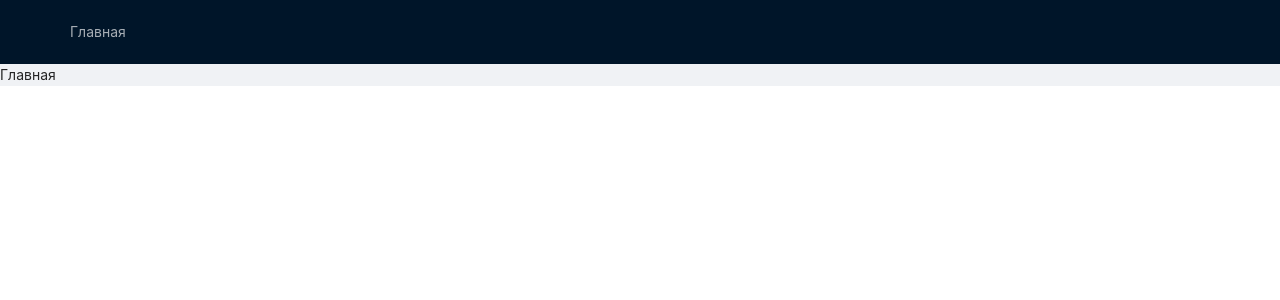
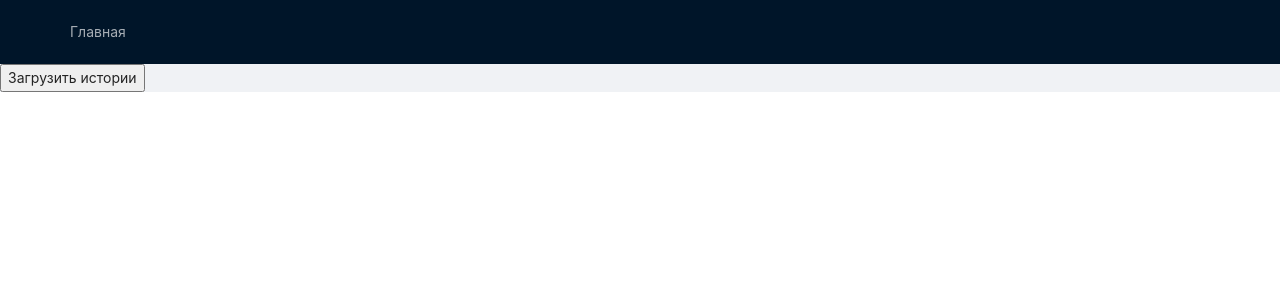
Before and after one commit to MashinaSSokom/avito-test, a React (Create React App) app: page / in a window 1280 px wide. Shown: the top 300 px of the page. Built offline with nearby package versions, Linux system fonts and the light colour scheme.

Commit message:
add fetch stories button

```diff
--- a/src/pages/Home.tsx
+++ b/src/pages/Home.tsx
@@ -1,9 +1,16 @@
 import React, {FC} from 'react';
+import {useActions} from "../hooks/useActions";
+import {useTypedSelector} from "../hooks/useTypedSelector";
 
 const Home:FC = () => {
+    const {fetchStories} = useActions()
+    // const {stories} = useTypedSelector(state => state.storyReducer)
+    const fetch = () => {
+        fetchStories()
+    }
     return (
         <div>
-            Главная
+            <button onClick={fetch}>Загрузить истории</button>
         </div>
     );
 };
```
